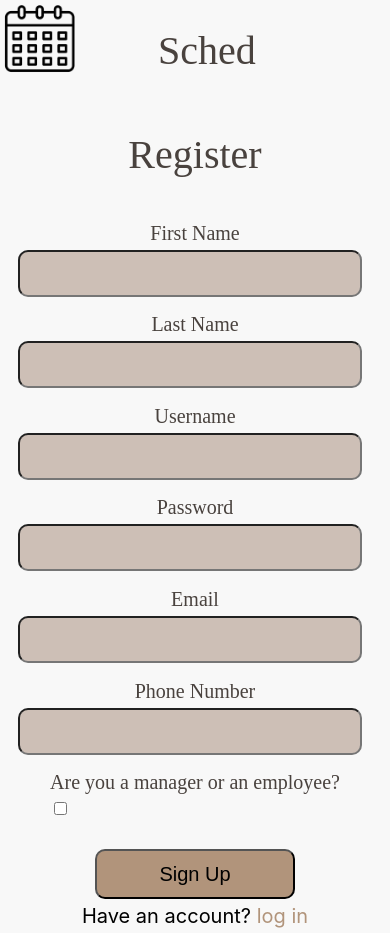
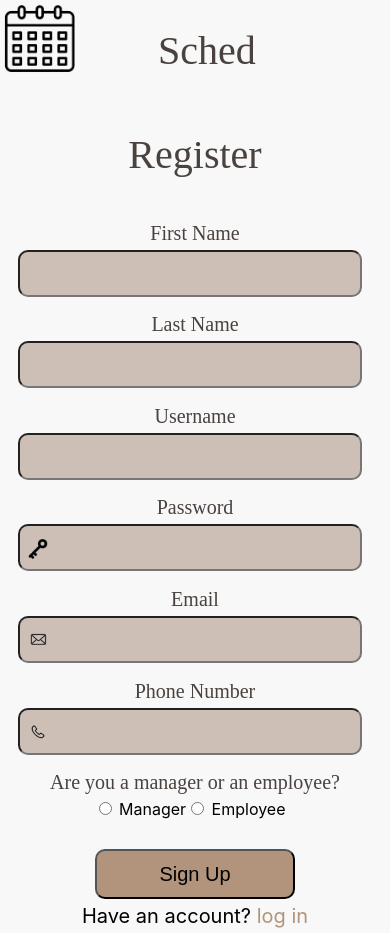
Before and after one commit to matt0125/Scheduler, a React (Create React App) app in the folder web/: page /register in a window 390 px wide. Shown: the top 933 px of the page. Built offline with nearby package versions, Linux system fonts and the light colour scheme.

Commit message:
Fixed Register and Login
- added radio buttons and symbols to register form
- fixed alerts for successful registration
- fixed responsive background for login

```diff
--- a/web/src/pages/Login.js
+++ b/web/src/pages/Login.js
@@ -63,7 +63,6 @@ const Login = () => {
       localStorage.setItem('token', token);
       localStorage.setItem('id', id);
       navigate('/dashboard');
-      alert("Logged in");
     } else {
       // Login failed
       alert("Invalid username or password");
--- a/web/src/pages/Register.js
+++ b/web/src/pages/Register.js
@@ -4,6 +4,11 @@ import "../styles/Register.css";
 import { Container, Row, Col } from "react-bootstrap";
 import vector from "../images/table-meeting.png";
 import logo from "../images/branding-notitle.png";
+import emailIcon from "../images/email.png";
+import passIcon from "../images/password.png";
+import phoneIcon from "../images/phone.png";
+
+
 
 const Register = () => {
   const [formData, setFormData] = useState({
@@ -35,10 +40,12 @@ const Register = () => {
     try {
       const response = await axios.post('http://large.poosd-project.com/api/register', formData);
       console.log('Registration successful:', response.data);
+      alert("Registered successfully.")
     } catch (err) {
       console.log('Error during registration:', err);
     }
   };
+
 
   let url = "/";
   return (
@@ -75,20 +82,35 @@ const Register = () => {
               </div>
               <div class="pass-input-group">
               <h2 class="input-font">Password</h2>
+              <img src={passIcon} alt="pass icon" />
                 <input type="password" name="password" placeholder="" onChange={handleChange} />
               </div>
               <div class="email-input-group">
               <h2 class="input-font">Email</h2>
+              <img src={emailIcon} alt="email icon" />
                 <input type="email" name="email" placeholder="" onChange={handleChange} />
               </div>
               <div class="phone-input-group">
               <h2 class="input-font">Phone Number</h2>
+              <img src={phoneIcon} alt="email icon" />
                 <input type="text" name="phone" placeholder="" onChange={handleChange} />
               </div>
             </div>
             <div class="managerID-input-group">
             <h2 class="input-font">Are you a manager or an employee?</h2>
-              <input type="checkbox" name="managerIdent" onChange={(e) => handleChange({ target: { name: 'managerIdent', value: e.target.checked } })} />
+            <div id="radio-buttons">
+            <input
+              type="radio"
+              value="Manager"
+              name="title"
+              onChange={(e) => handleChange({ target: { name: 'managerIdent', value: e.target.checked } })}
+              /> Manager
+            <input
+            type="radio"
+            value="Employee"
+            name="title"
+            onChange={(e) => handleChange({ target: { name: 'managerIdent', value: false} })}/> Employee
+            </div>
             </div>
             <button type="submit" className="submit-button">Sign Up</button>
             <p className="login-register-p">Have an account?  <a href={url} className="login-register-url">log in</a></p>
--- a/web/src/styles/Login.css
+++ b/web/src/styles/Login.css
@@ -224,7 +224,7 @@ h1 {
 @media (max-width: 650px) {
   #login-body {
     background-color: #F8F8F8;
-    height: 100%;
+    height: 100vh;
   }
   .login-box {
     width: 100%;
--- a/web/src/styles/Register.css
+++ b/web/src/styles/Register.css
@@ -13,10 +13,82 @@
   margin-bottom: 5px;
 }
 
+.email-input-group {
+  position: relative;
+  display: flex;
+  align-items: center;
+  flex-direction: column;
+}
+
+.email-input-group img {
+  position: absolute;
+  left: 10px;
+  top: 75%;
+  transform: translateY(-50%);
+  width: 20px;
+  height: 20px;
+  z-index: 1;
+}
+
+.email-input-group input {
+  padding-left: 40px;
+  z-index: 0;
+}
+
+.pass-input-group {
+  position: relative;
+  display: flex;
+  align-items: center;
+  flex-direction: column;
+}
+
+.pass-input-group img {
+  position: absolute;
+  left: 10px;
+  top: 75%;
+  transform: translateY(-50%);
+  width: 20px;
+  height: 20px;
+  z-index: 1;
+}
+
+.pass-input-group input {
+  padding-left: 40px;
+  z-index: 0;
+}
+
+.phone-input-group {
+  position: relative;
+  display: flex;
+  align-items: center;
+  flex-direction: column;
+}
+
+.phone-input-group img {
+  position: absolute;
+  left: 10px;
+  top: 75%;
+  transform: translateY(-50%);
+  width: 20px;
+  height: 20px;
+  z-index: 1;
+}
+
+.phone-input-group input {
+  padding-left: 40px;
+  z-index: 0;
+}
 
 .managerID-input-group input{
   align-items: center;
+  text-align: center;
 }
+
+#radio-buttons{
+  margin-left: 15%;
+}
+
+
 
 @media (max-width: 650px) {
 
@@ -144,7 +216,7 @@
     font-size: 20px;
   }
   .submit-button{
-    width: 400px;
+    width: 300px;
     height: 50px;
     background-color: #B1947B;
     border-radius: 10px;
```
Also changed, not shown: web/src/images/phone.png (added).
